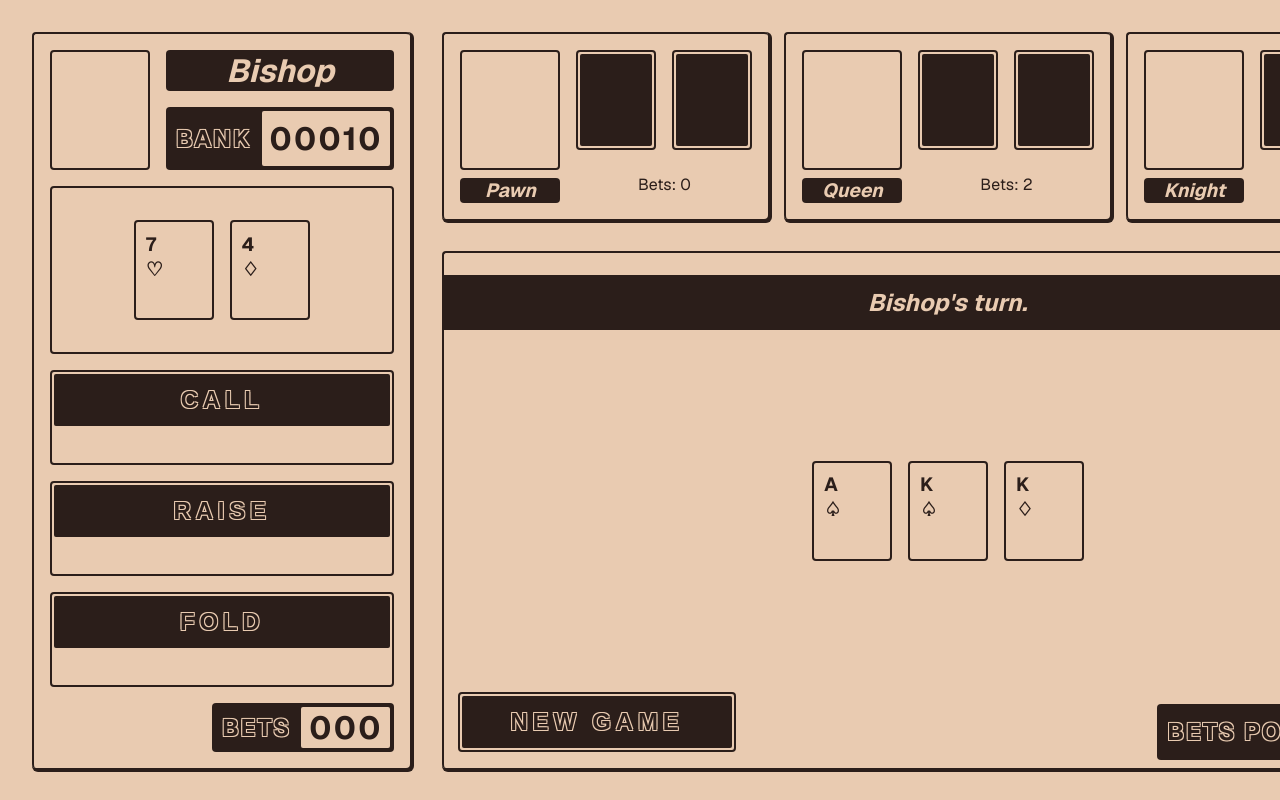
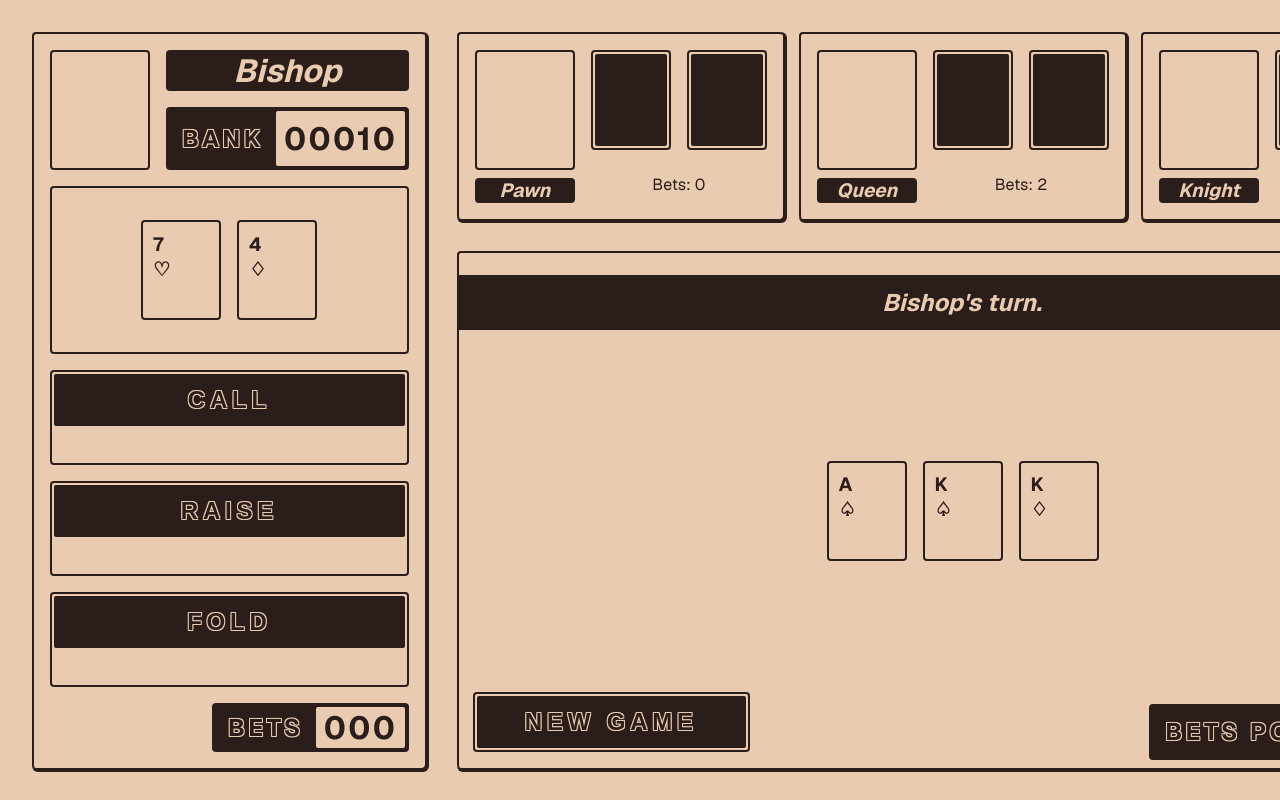
Before and after one commit to AnyCoffeeMilk/texas_holdem, a Next.js app: page / in a window 1280 px wide. Built offline with nearby package versions, Linux system fonts and the light colour scheme.

Commit message:
padding update

```diff
--- a/app/_components/_styles/betsPool.module.css
+++ b/app/_components/_styles/betsPool.module.css
@@ -5,7 +5,6 @@
     margin: 0.5em;
     display: flex;
     padding: 0.25em;
-    gap: 0.25em;;
     align-items: stretch;
     font-weight: bold;
     background-color: var(--prime-dark);
@@ -19,8 +18,8 @@
     justify-content: center;
     font-size: x-large;
     line-height: 100%;
-    letter-spacing: 2px;
-    padding: 0.5em 0.25em;
+    letter-spacing: 0.15em;
+    padding: 0.5em 0.5em;
     color: var(--prime-dark);
     text-shadow: -1px -1px 0 var(--prime-light), 1px -1px 0 var(--prime-light), -1px 1px 0 var(--prime-light), 1px 1px 0 var(--prime-light);
 }
--- a/app/_components/_styles/playerBank.module.css
+++ b/app/_components/_styles/playerBank.module.css
@@ -2,9 +2,7 @@
     flex: 1;
     display: flex;
     padding: 0.25em;
-    gap: 0.25em;;
     align-items: stretch;
-
     font-weight: bold;
     background-color: var(--prime-dark);
     border-radius: 4px;
@@ -15,20 +13,20 @@
     display: flex;
     align-items: center;
     justify-content: center;
-    font-size: x-large;
-    letter-spacing: 2px;
-    padding: 0 0.25em;
+    padding: 0 0.5em;
     color: var(--prime-dark);
     text-shadow: -1px -1px 0 var(--prime-light), 1px -1px 0 var(--prime-light), -1px 1px 0 var(--prime-light), 1px 1px 0 var(--prime-light);
+    font-size: x-large;
+    letter-spacing: 0.15em;
 }
 
 .currency {
     display: flex;
     align-items: center;
+    padding: 0 0.25em;
     border-radius: 2px;
-    padding: 0 0.25em;
+    background-color: var(--prime-light);
     font-size: xx-large;
     color: var(--prime-dark);
     letter-spacing: 2px;
-    background-color: var(--prime-light);
 }
--- a/app/_components/_styles/playerBets.module.css
+++ b/app/_components/_styles/playerBets.module.css
@@ -2,7 +2,6 @@
     align-self: flex-end;
     display: flex;
     padding: 0.25em;
-    gap: 0.25em;;
     align-items: stretch;
     font-weight: bold;
     background-color: var(--prime-dark);
@@ -15,8 +14,8 @@
     align-items: center;
     justify-content: center;
     font-size: x-large;
-    letter-spacing: 2px;
-    padding: 0 0.25em;
+    letter-spacing: 0.15em;
+    padding: 0 0.5em;
     color: var(--prime-dark);
     text-shadow: -1px -1px 0 var(--prime-light), 1px -1px 0 var(--prime-light), -1px 1px 0 var(--prime-light), 1px 1px 0 var(--prime-light);
 }
```
